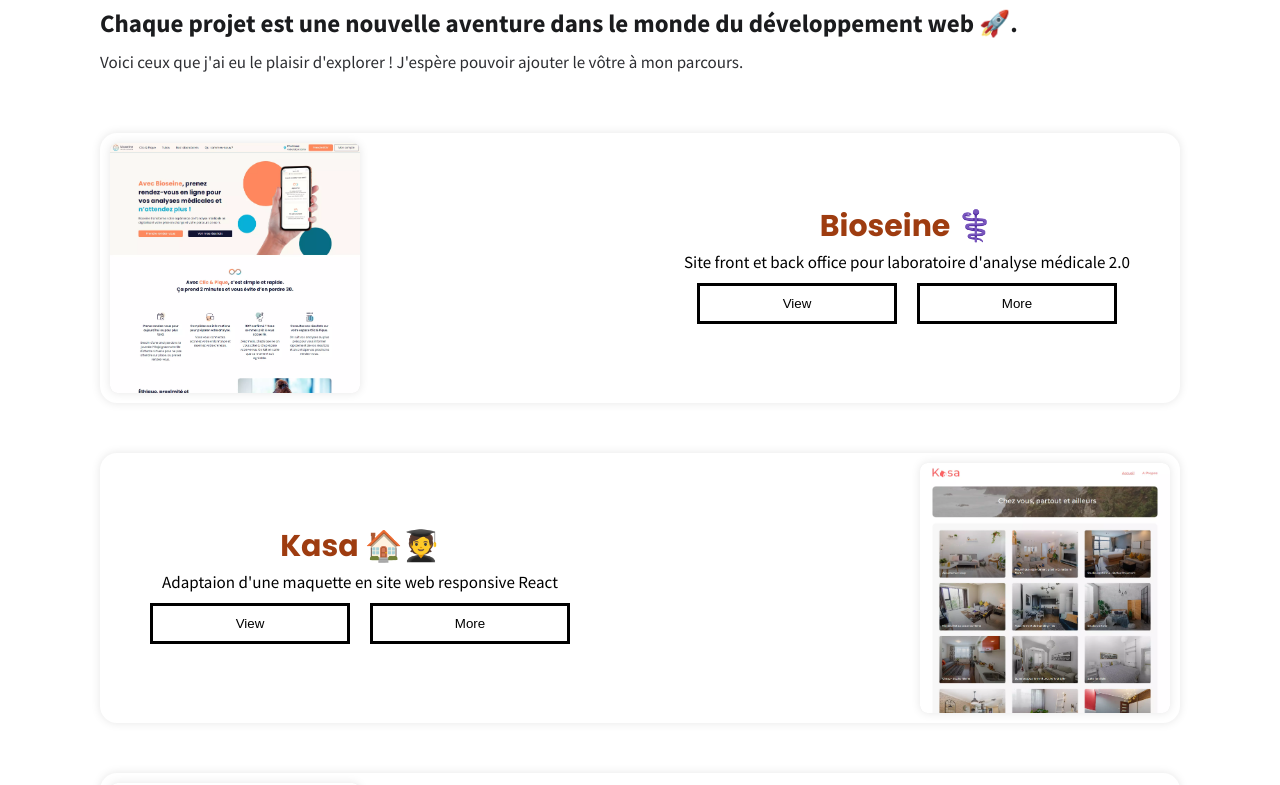
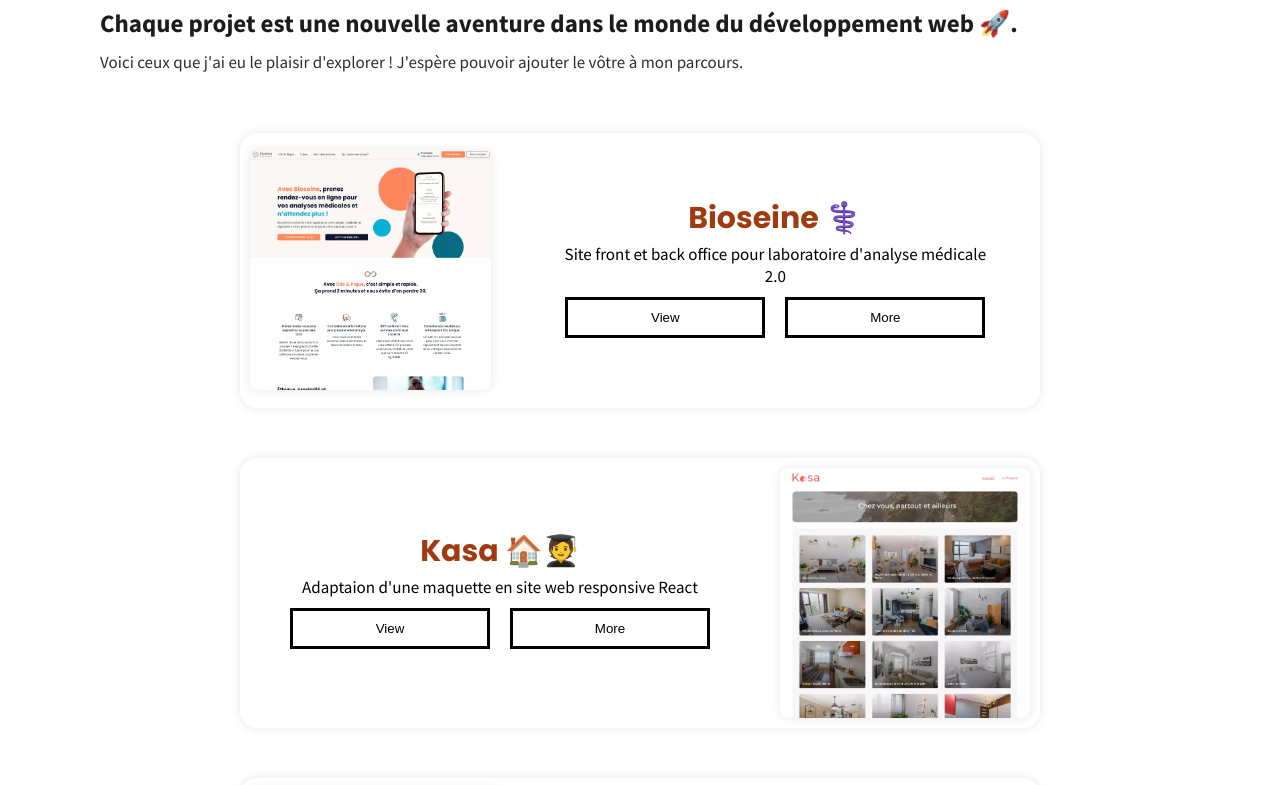
Before and after one commit to HollyTotoC/Site-Perso-v2, a React (Vite) app: page / in a window 1280 px wide. Shown: the part 2640-3425 px from the top of the page. Built offline with nearby package versions, Linux system fonts and the light colour scheme.

Commit message:
fis projectBox width

```diff
--- a/src/assets/styles/components/_projectbox.scss
+++ b/src/assets/styles/components/_projectbox.scss
@@ -11,6 +11,7 @@
     font-size: $text-size-sm;
     text-align: center;
     @include media-query(medium) {
+        max-width: 80rem;
         font-size: $text-size;
     }
 
```
